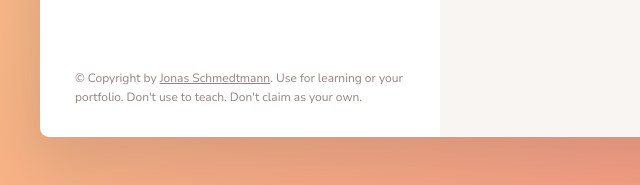
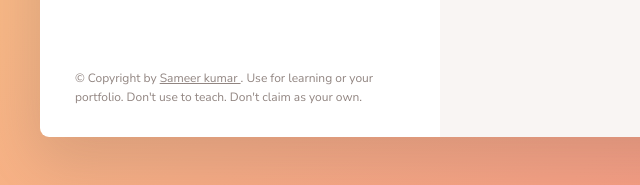
Before and after one commit to sameerkumar10/Forkify-sam-10, a website built with Parcel: page index.html in a window 1280 px wide. Shown: the part 1084-1269 px from the top of the page, 0-640 px from the left. Built offline with nearby package versions, Linux system fonts and the light colour scheme.

Commit message:
Just added few adjustment in the code ie Names

```diff
--- a/index.html
+++ b/index.html
@@ -126,8 +126,8 @@
           <a
             class="twitter-link"
             target="_blank"
-            href="https://twitter.com/jonasschmedtman"
-            >Jonas Schmedtmann</a
+            href="https://sameerkumar10.github.io/SameerPortfolio/"
+            > Sameer kumar </a
           >. Use for learning or your portfolio. Don't use to teach. Don't claim
           as your own.
         </p>
--- a/package.json
+++ b/package.json
@@ -7,7 +7,7 @@
     "start": "parcel index.html",
     "build": "parcel build index.html --dist-dir ./dist"
   },
-  "author": "Jonas Schedtmann",
+  "author": "Sameer Kumar",
   "license": "ISC",
   "devDependencies": {
     "parcel": "^2.0.0-beta.1",
```
